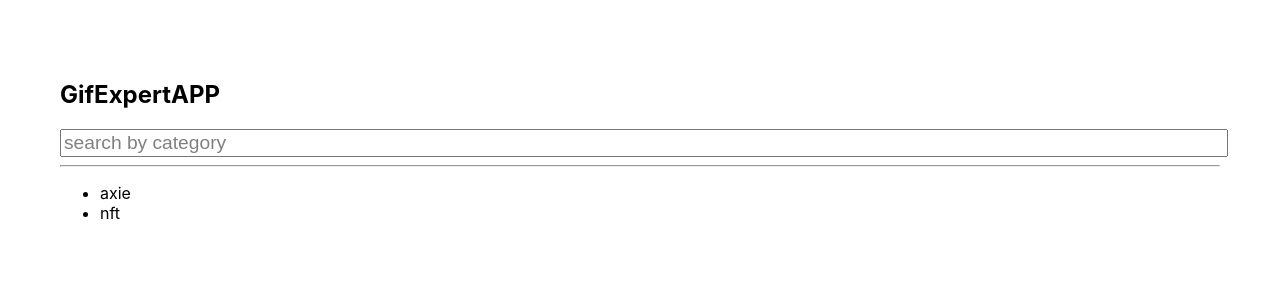
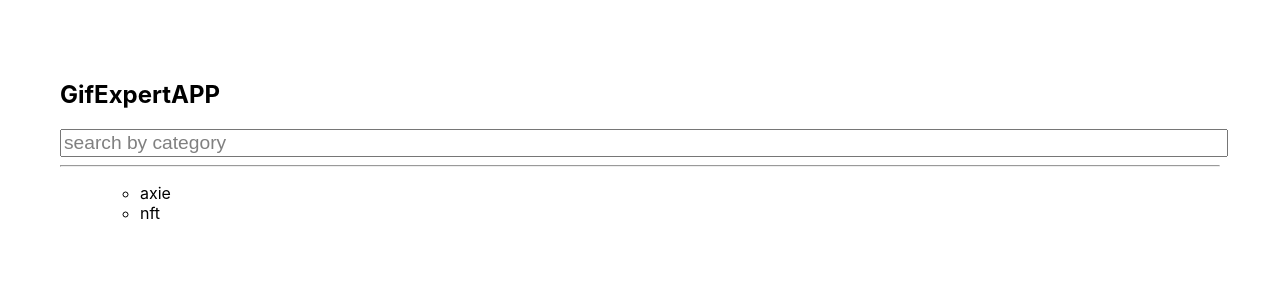
Before and after one commit to rabindranathfv/gif-list-app, a React (Create React App) app: page / in a window 1280 px wide. Shown: the top 300 px of the page. Built offline with nearby package versions, Linux system fonts and the light colour scheme.

Commit message:
create a giftGrid for each gift and have reference by component

```diff
--- /dev/null
+++ b/src/Components/GiftGrid.jsx
@@ -0,0 +1,17 @@
+import React from 'react'
+import PropTypes from 'prop-types'
+
+export const GiftGrid = props => {
+    const { category } = props;
+    return (
+        <div>
+            <ul>
+                <li> {category.name} </li>
+            </ul>
+        </div>
+    )
+}
+
+GiftGrid.propTypes = {
+
+}
--- a/src/Components/ListGift.jsx
+++ b/src/Components/ListGift.jsx
@@ -1,4 +1,5 @@
 import React, { useState } from 'react';
+import { GiftGrid  } from './GiftGrid';
 
 export const ListGift = (props) => {
 
@@ -8,7 +9,7 @@ export const ListGift = (props) => {
             <ul>
             {
                 gifts.map( cat => {
-                    return <li key={cat.id}> {cat.name} </li>
+                    return <GiftGrid key={ cat.id } category={cat} />
                 })
             }
             </ul>
```
